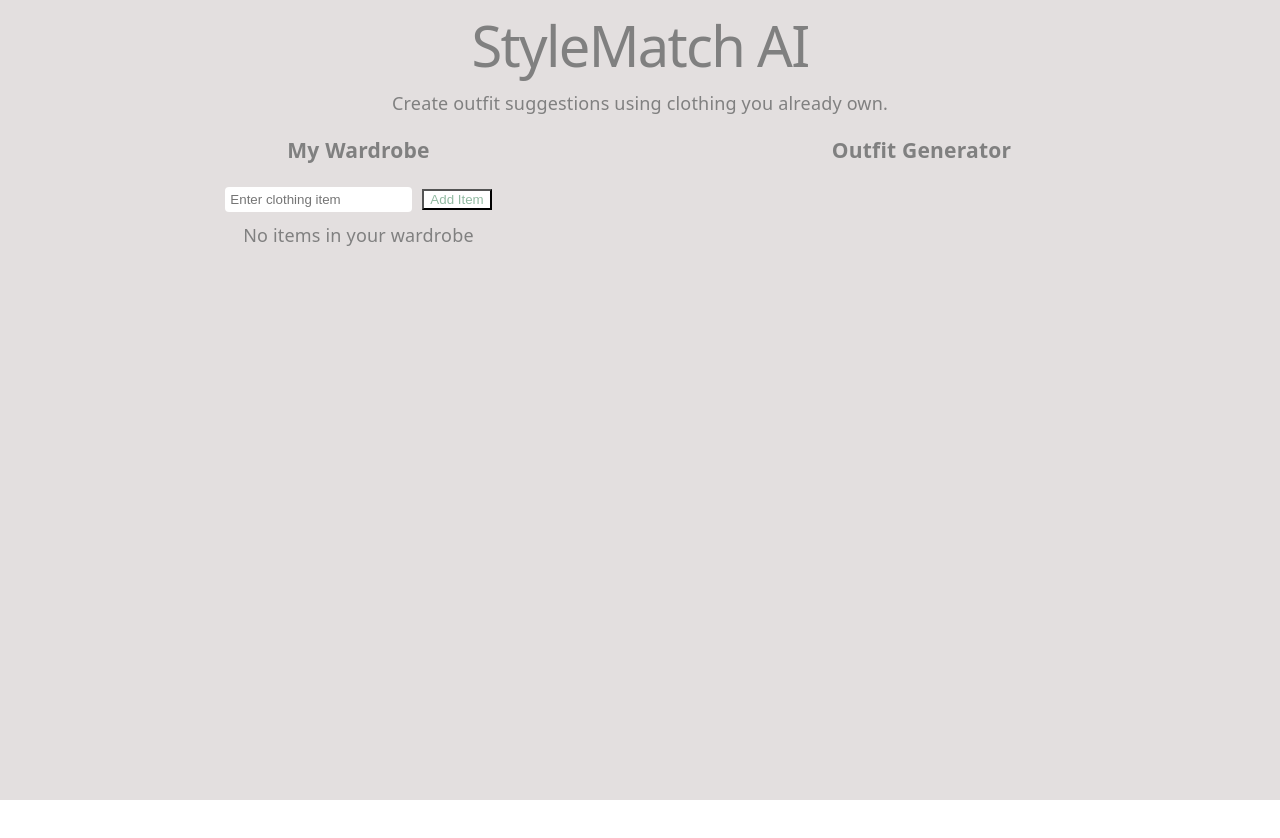
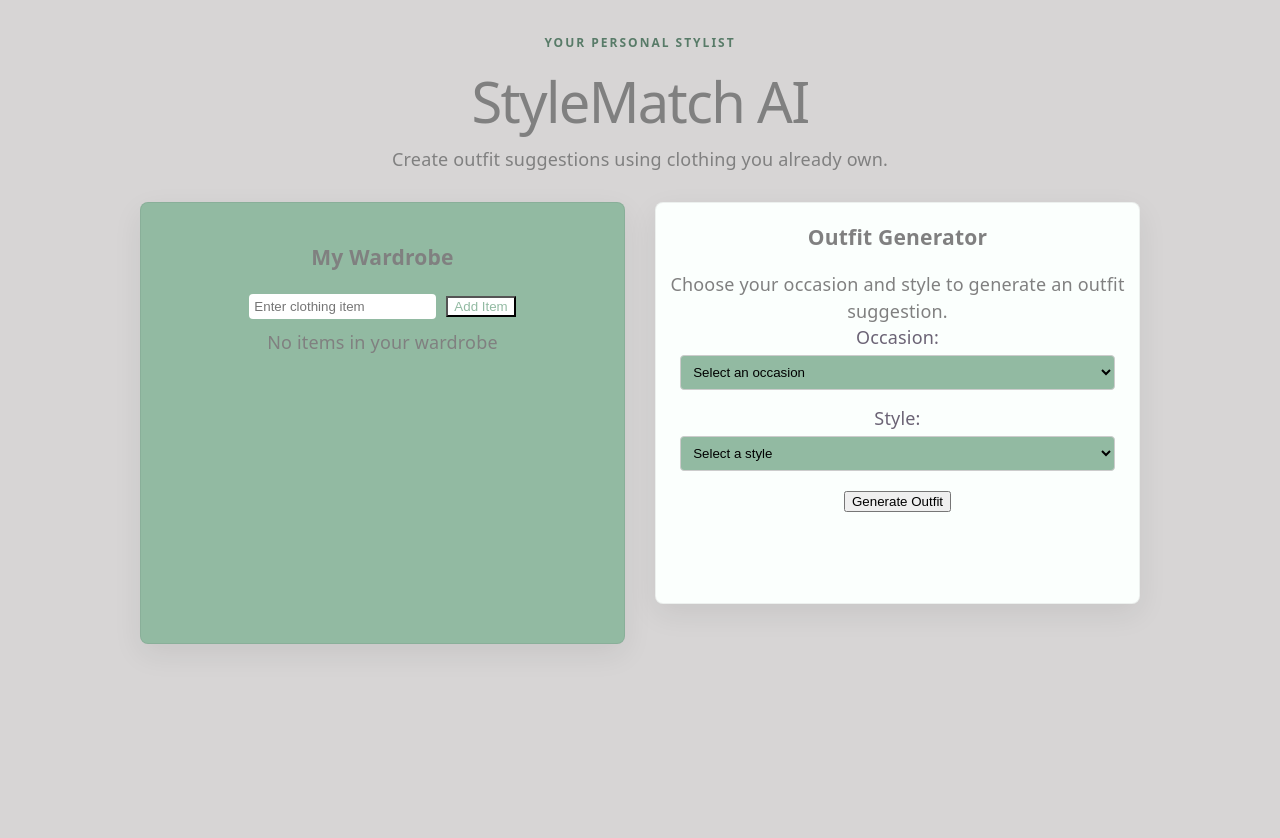
Before and after one commit to amirachaudhry/fashion-ai-assistant, a React (Vite) app in the folder frontend/: page / in a window 1280 px wide. Shown: the top 838 px of the page. Before the commit the page ends 800 px from the top, so only its background shows below. Built offline with nearby package versions, Linux system fonts and the light colour scheme.

Commit message:
updated outfit generator with occasion options

```diff
--- /dev/null
+++ b/frontend/components/OutfitGenerator.jsx
@@ -0,0 +1,39 @@
+import { useState } from 'react'
+import "../css/OutfitGenerator.css"
+const OutfitGenerator = ({ wardrobeItems }) => {
+
+    const [occasion, setOccasion] = useState("")
+    const [style, setStyle] = useState("")
+    const [suggestion, setSuggestion] = useState("")
+
+    return (
+        <div className="outfit-component">
+            <h3>Outfit Generator</h3>
+            <p>Choose your occasion and style to generate an outfit suggestion.</p>
+
+            <label className="form-label" htmlFor="occasion">Occasion:</label>
+            <select className="outfit-generator-select" id="occasion" value={occasion} onChange={(e) => setOccasion(e.target.value)}>
+                <option value="">Select an occasion</option>
+                <option value="casual">Casual</option>
+                <option value="formal">Formal</option>
+                <option value="work">Work</option>
+                <option value="party">Party</option>
+            </select>
+
+            <label className="form-label" htmlFor="style">Style:</label>
+            <select className="outfit-generator-select" id="style" value={style} onChange={(e) => setStyle(e.target.value)}>
+                <option value="">Select a style</option>
+                <option value="classic">Classic</option>
+                <option value="trendy">Trendy</option>
+                <option value="bohemian">Minimal</option>
+                <option value="sporty">Sporty</option>
+            </select>
+
+            <button className="outfit-generator-button" onClick={() => {
+                // Placeholder for outfit suggestion logic
+            }}>Generate Outfit</button>
+        </div>
+    )
+}
+
+export default OutfitGenerator
--- /dev/null
+++ b/frontend/css/OutfitGenerator.css
@@ -0,0 +1,21 @@
+.form-label {
+    display: block;
+    margin-bottom: 5px;
+}
+
+.outfit-generator-select {
+    width: 90%;
+    padding: 8px;
+    margin-bottom: 15px;
+    border-radius: 4px;
+    border: 1px solid #ccc;
+}
+
+.outfit-generator-select {
+    background-color: #92baa2;
+}
+
+.outfit-generator-select option {
+    background-color: #92baa2;
+    color: #333;
+}
--- a/frontend/css/wardrobe.css
+++ b/frontend/css/wardrobe.css
@@ -2,6 +2,7 @@
     background-color: #ffffff;
     color: #92baa2;
     margin-left: 10px;
+    cursor: pointer;
 }
 
 .item-remove {
@@ -15,7 +16,10 @@
     border: 2px solid #000000;
 }
 
-
+.wardrobe-list {
+    max-height: 450px;
+    overflow-y: auto;
+}
 
 .wardrobe-input {
     background-color: #ffffff;
--- a/frontend/index.html
+++ b/frontend/index.html
@@ -1,13 +1,16 @@
 <!doctype html>
 <html lang="en">
+
 <head>
   <meta charset="UTF-8" />
   <link rel="icon" type="image/svg+xml" href="/favicon.svg" />
   <meta name="viewport" content="width=device-width, initial-scale=1.0" />
-    <title>fashion-assistant</title>
+  <title>StyleMatch AI</title>
 </head>
+
 <body>
   <div id="root"></div>
   <script type="module" src="/src/main.jsx"></script>
 </body>
+
 </html>
--- a/frontend/src/App.css
+++ b/frontend/src/App.css
@@ -1,6 +1,23 @@
+.App {
+  min-height: 100vh;
+  padding: 30px 40px;
+}
+
+.eyebrow {
+  color: #587b68;
+  font-size: 12px;
+  font-weight: bold;
+  letter-spacing: 2px;
+}
+
 .page-layout {
   display: grid;
   grid-template-columns: 1fr 1fr;
+  gap: 30px;
+  width: min(100%, 1000px);
+  max-width: 1400px;
+  margin: 30px auto;
+  align-items: start;
 }
 
 h1,
@@ -19,3 +36,20 @@ ul {
 input {
   color: #000000;
 }
+
+.wardrobe-section {
+  background-color: #92baa2;
+  padding: 20px;
+}
+
+.wardrobe-section,
+.outfit-generator {
+  min-height: 400px;
+  border-radius: 8px;
+  border: 1px solid rgba(0, 0, 0, 0.06);
+  box-shadow: 0 10px 30px rgba(0, 0, 0, 0.07);
+}
+
+.outfit-generator {
+  background-color: #fbfffd;
+}
--- a/frontend/src/App.jsx
+++ b/frontend/src/App.jsx
@@ -1,23 +1,28 @@
 import { useState } from 'react'
 import './App.css'
-import Wardrobe from '../components/wardrobe'
+import Wardrobe from '../components/Wardrobe'
+import OutfitGenerator from '../components/OutfitGenerator'
 
 function App() {
+  const [wardrobeItems, setWardrobeItems] = useState([])
 
   return (
     <>
       <main className="App">
+        <p className="eyebrow">YOUR PERSONAL STYLIST</p>
         <h1>StyleMatch AI</h1>
 
         <p> Create outfit suggestions using clothing you already own.</p>
         <div className="page-layout">
-        <Wardrobe/>
+          <div className="wardrobe-section">
+            <Wardrobe />
+          </div>
 
 
 
-        <div className="outfit-generator">
-          <h3>Outfit Generator</h3>
-        </div>
+          <div className="outfit-generator">
+            <OutfitGenerator wardrobeItems={wardrobeItems} />
+          </div>
         </div>
 
       </main>
--- a/frontend/src/index.css
+++ b/frontend/src/index.css
@@ -52,7 +52,7 @@
 
 body {
   margin: 0;
-  background-color: #e3dfdf;
+  background-color: #d7d5d5;
 }
 
 #root {
@@ -77,20 +77,24 @@ h1 {
   font-size: 56px;
   letter-spacing: -1.68px;
   margin: 32px 0;
+
   @media (max-width: 1024px) {
     font-size: 36px;
     margin: 20px 0;
   }
 }
+
 h2 {
   font-size: 24px;
   line-height: 118%;
   letter-spacing: -0.24px;
   margin: 0 0 8px;
+
   @media (max-width: 1024px) {
     font-size: 20px;
   }
 }
+
 p {
   margin: 0;
 }
```
Lines whose indentation alone changed are shown as unchanged.
